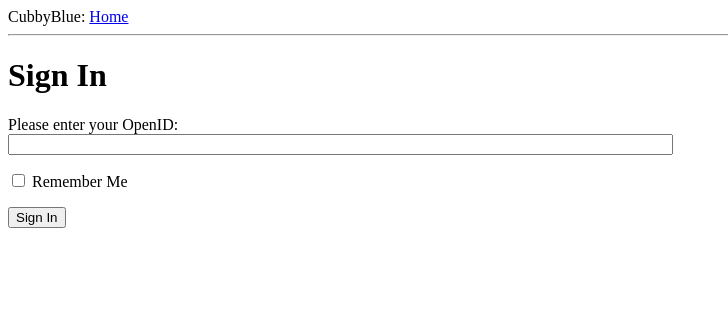
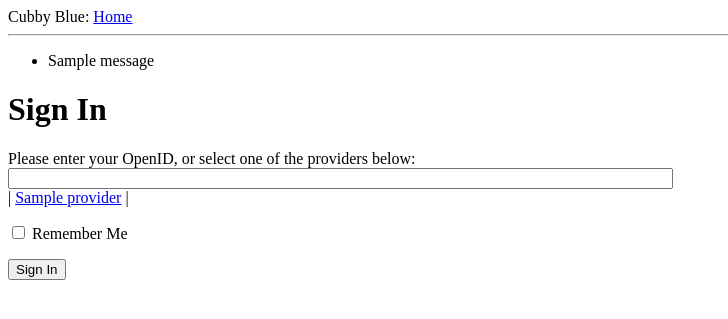
Before and after one commit to JordanRahal/cubbyBlue, a Flask app: template app/templates/login.html in a window 1280 px wide. Shown: the top 319 px of the page, without its empty margins (0-728 px from the left). Run offline with Flask 2, Linux system fonts and the light colour scheme; the template is opened without the code that fills it: values that come from a table or form of the project are taken from there, most other values are stand-ins (such as "Sample title", 1, 10 or a date in 2020); one stand-in notice (Sample message) is shown; form fields are guessed from the names that the template uses.

Commit message:
added and modified files to create login screen

```diff
--- a/app/__init__.py
+++ b/app/__init__.py
@@ -1,9 +1,6 @@
-###this is our python initialization file. Its the first thing that gets read
-##from here, it will call on Flask to read in the rest of the app we have
-
 from flask import Flask
 
 app = Flask(__name__)
-app.config.from_object('config') ##enables Flask to read and use oour 'config.py file'
+app.config.from_object('config')
 
 from app import views
--- a/app/templates/base.html
+++ b/app/templates/base.html
@@ -1,14 +1,23 @@
 <html>
   <head>
     {% if title %}
-    <title>{{ title }} - CubbyBlue</title>
+    <title>{{ title }} - Cubby Blue</title>
     {% else %}
-    <title>Welcome to CubbyBlue</title>
+    <title>Cubby Blue</title>
     {% endif %}
   </head>
   <body>
-    <div>CubbyBlue: <a href="/index">Home</a></div>
+    <div>Cubby Blue: <a href="/index">Home</a></div>
     <hr>
+    {% with messages = get_flashed_messages() %}
+      {% if messages %}
+        <ul>
+        {% for message in messages %}
+            <li>{{ message }} </li>
+        {% endfor %}
+        </ul>
+      {% endif %}
+    {% endwith %}
     {% block content %}{% endblock %}
   </body>
 </html>
--- a/app/templates/login.html
+++ b/app/templates/login.html
@@ -1,19 +1,32 @@
-<!--
-This is the login template form
-
-
-
--->
-
-{% extends "base.html" %} <!-- extend from base layout -->
+<!-- extend base layout -->
+{% extends "base.html" %}
 
 {% block content %}
+<script type="text/javascript">
+function set_openid(openid, pr)
+{
+    u = openid.search('<username>')
+    if (u != -1) {
+        // openid requires username
+        user = prompt('Enter your ' + pr + ' username:')
+        openid = openid.substr(0, u) + user
+    }
+    form = document.forms['login'];
+    form.elements['openid'].value = openid
+}
+</script>
 <h1>Sign In</h1>
 <form action="" method="post" name="login">
-		{{ form.hidden_tag()}}
+    {{ form.hidden_tag() }}
     <p>
-			Please enter your OpenID:<br>
-			{{ form.openid(size=80) }}<br>
+        Please enter your OpenID, or select one of the providers below:<br>
+        {{ form.openid(size=80) }}
+        {% for error in form.openid.errors %}
+          <span style="color: red;">[{{error}}]</span>
+        {% endfor %}<br>
+        |{% for pr in providers %}
+          <a href="javascript:set_openid('{{ pr.url }}', '{{ pr.name }}');">{{ pr.name }}</a> |
+        {% endfor %}
     </p>
     <p>{{ form.remember_me }} Remember Me</p>
     <p><input type="submit" value="Sign In"></p>
```
Also changed, not shown: app/forms.py (+3 -7 lines), app/views.py (+15 -19 lines), config.py (+7 -0 lines). Lines whose indentation alone changed are shown as unchanged.
